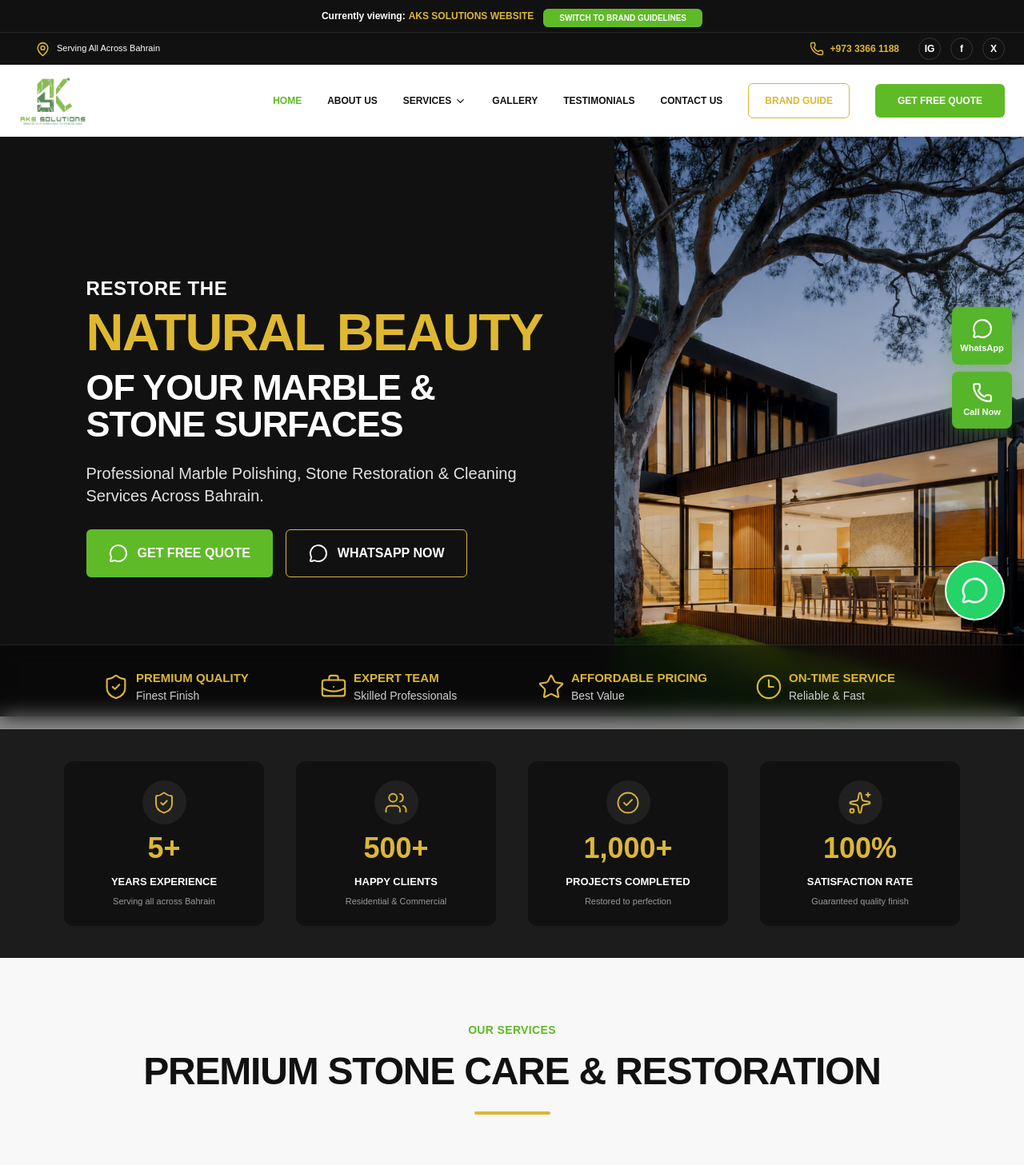
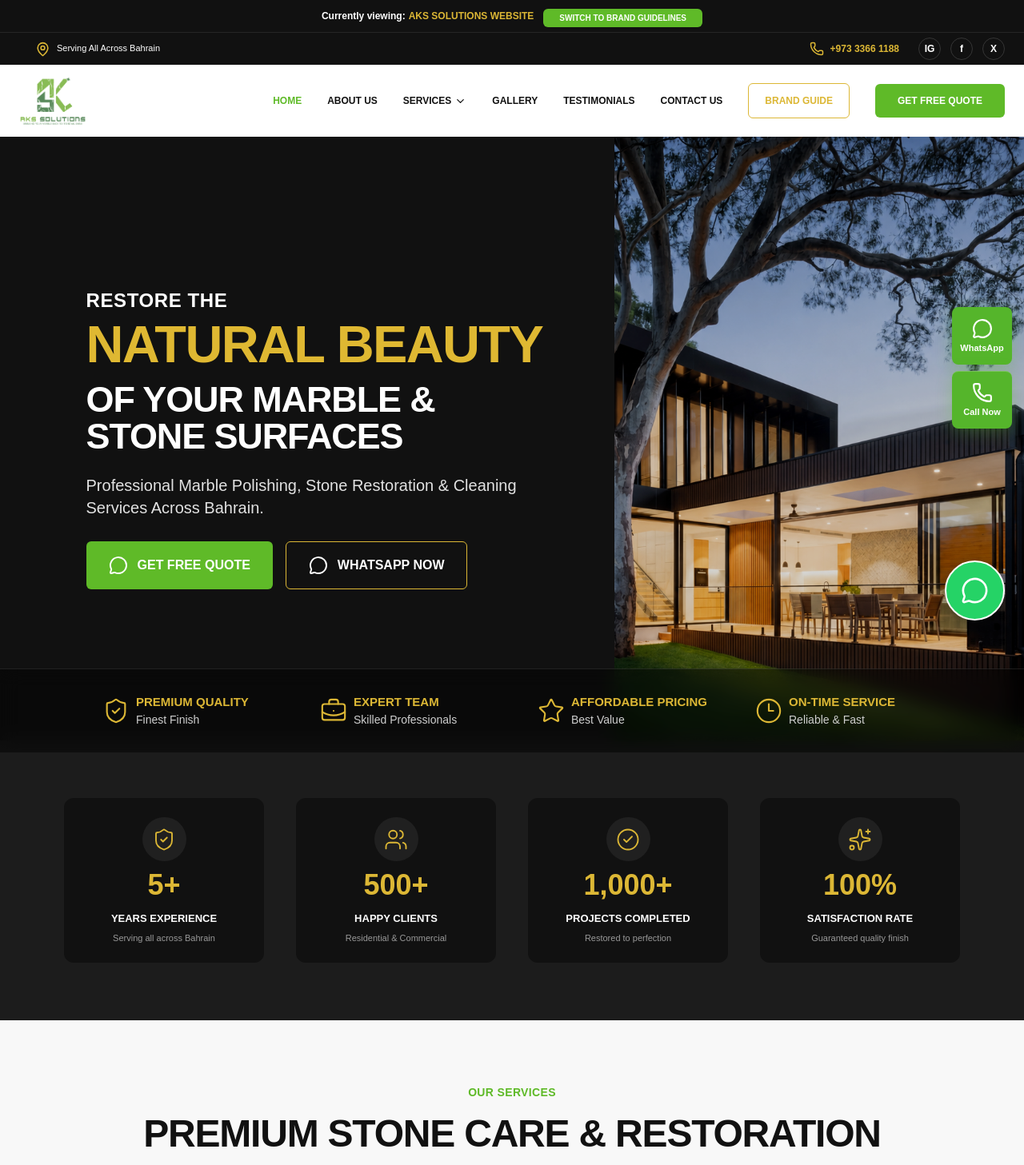
Before and after one commit to abhi123293/latest-aksSol, a Next.js app: page / in a window 1280 px wide. Shown: the top 1457 px of the page at 80% size. Built offline with nearby package versions, Linux system fonts and the light colour scheme.

Commit message:
new changes on hero section

```diff
--- a/components/FeatureStrip.tsx
+++ b/components/FeatureStrip.tsx
@@ -61,9 +61,8 @@ export default function FeatureStrip() {
   return (
     <>
       {/* Feature Strip */}
-      <section className="relative z-10 mt-0 w-full lg:-mt-[90px]">
-        <div
-          className="grid w-full grid-cols-2 border-y border-white/10 bg-black/45 backdrop-blur-md px-3 lg:grid-cols-4 lg:px-24">
+      <section className="relative z-10 -mb-[15px] w-full lg:-mt-[90px]">
+        <div className="grid w-full grid-cols-2 border-t border-white/10 bg-[#111111] px-3 lg:grid-cols-4 lg:bg-black/45 lg:backdrop-blur-md lg:px-24">
           {features.map((feature) => {
             const Icon = feature.icon;
 
@@ -95,7 +94,7 @@ export default function FeatureStrip() {
 
       {/* Statistics Section */}
    {/* Statistics Section */}
-<section className="bg-[#1c1c1c] px-5 py-10 lg:px-20">
+<section className="relative z-0 -mt-0 bg-[#1c1c1c] px-5 py-18 lg:px-20">
   <div
     ref={statsRef}
     className="mx-auto grid max-w-[1400px] grid-cols-2 gap-6 lg:flex lg:justify-center lg:gap-10"
--- a/components/Hero.tsx
+++ b/components/Hero.tsx
@@ -28,7 +28,7 @@ export default function Hero() {
   return (
    <section className="relative overflow-hidden bg-[#111111] font-[var(--font-montserrat)]">
 
-      <div className="grid min-h-[725px] grid-cols-1 lg:grid-cols-[60%_40%] ">
+      <div className="grid min-h-[755px] grid-cols-1 lg:grid-cols-[60%_40%] ">
 
         {/* LEFT SIDE */}
         <div className="flex min-h-[440px] items-center bg-[#111111] lg:min-h-[600px]">
```
